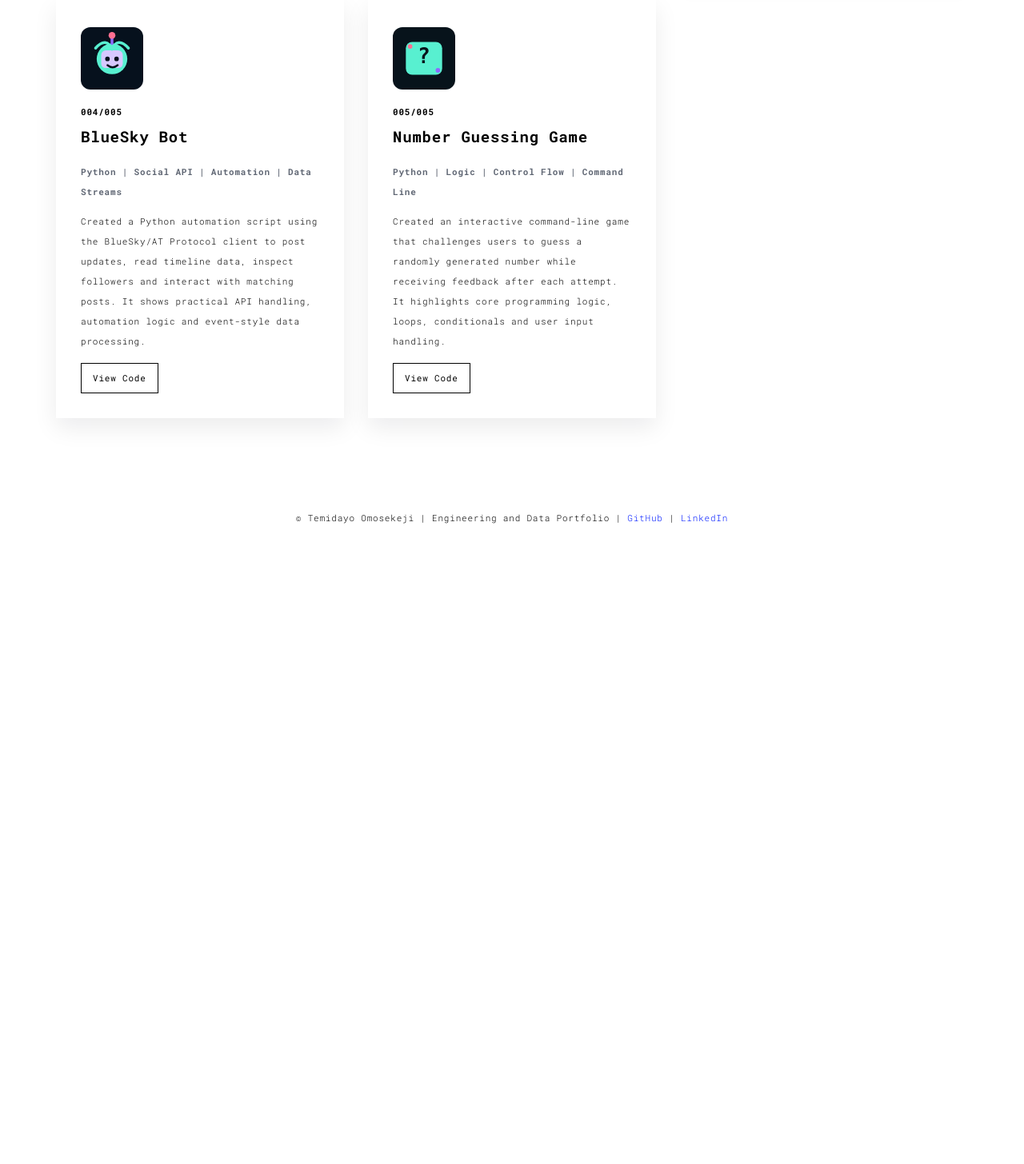
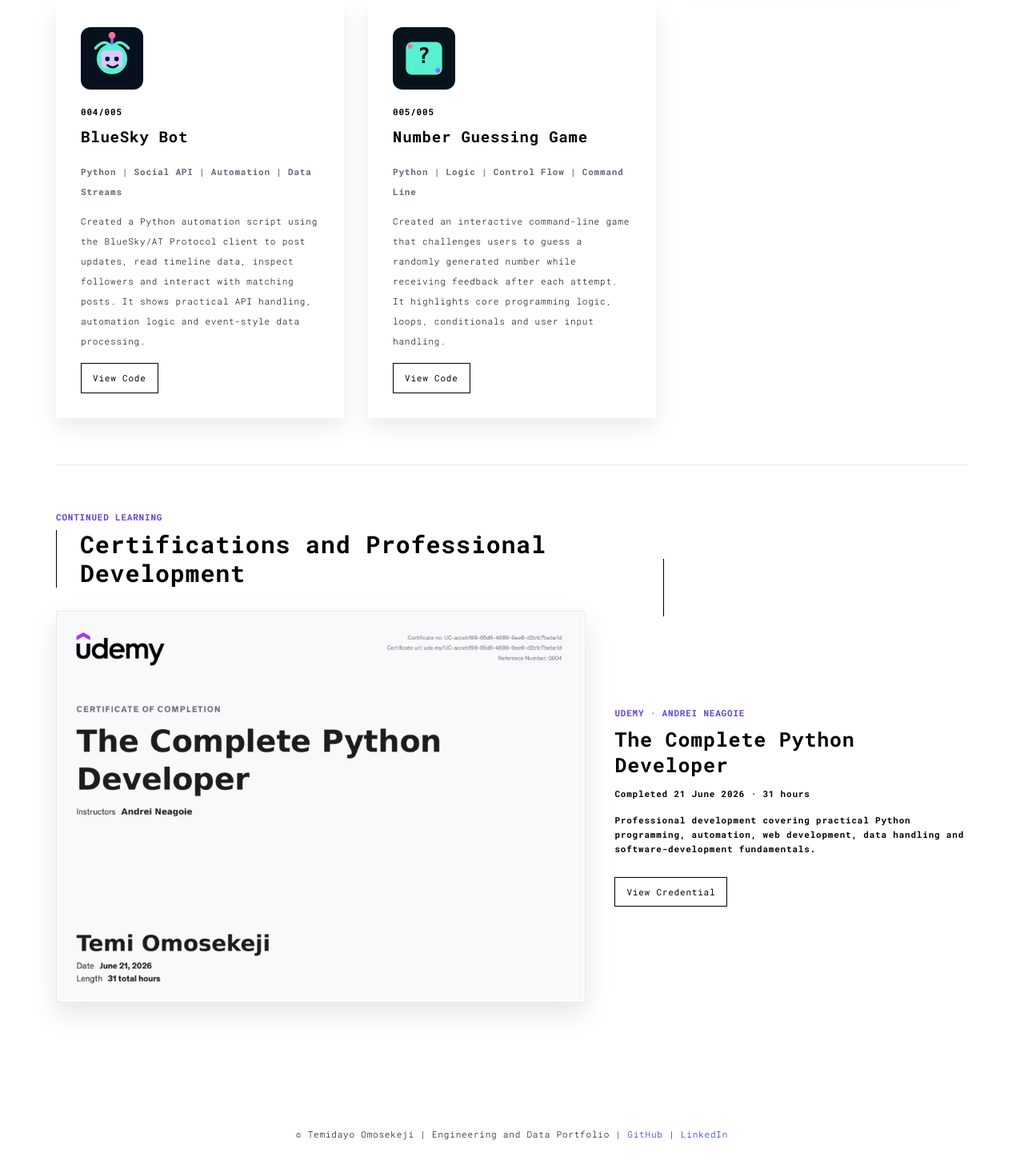
Before and after one commit to omosekeji88-cloud/Temi-Porto, a Flask app: page /works.html in a window 1280 px wide. Shown: the part 823-2279 px from the top of the page at 80% size. Before the commit the page ends 1478 px from the top, so only its background shows below. Run offline with Flask 3, Linux system fonts and the light colour scheme; some libraries are stand-ins or nearby versions.

Commit message:
Add Python certification section

```diff
--- a/static/portfolio.css
+++ b/static/portfolio.css
@@ -290,3 +290,85 @@ body {
     text-shadow: 0 3px 14px rgba(0, 0, 0, 1), 0 0 20px rgba(255, 209, 102, .65);
   }
 }
+
+
+.certifications-section {
+  margin: 26px 0 72px;
+  padding-top: 52px;
+  border-top: 1px solid var(--line);
+}
+
+.certifications-heading {
+  max-width: 760px;
+  margin-bottom: 28px;
+}
+
+.certifications-heading h2 {
+  margin: 4px 0 0;
+  font-size: 30px;
+  line-height: 1.2;
+}
+
+.section-kicker,
+.certification-provider {
+  margin: 0;
+  color: #6542d7;
+  font-weight: 700;
+  text-transform: uppercase;
+}
+
+.certification-entry {
+  display: grid;
+  grid-template-columns: minmax(0, 1.2fr) minmax(280px, .8fr);
+  gap: 36px;
+  align-items: center;
+}
+
+.certificate-preview {
+  display: block;
+  border: 1px solid var(--line);
+  box-shadow: 0 14px 32px rgba(6, 8, 20, .1);
+  transition: transform .22s ease, box-shadow .22s ease;
+}
+
+.certificate-preview:hover,
+.certificate-preview:focus {
+  transform: translateY(-5px);
+  box-shadow: 0 22px 44px rgba(6, 8, 20, .16);
+}
+
+.certificate-preview img {
+  display: block;
+  width: 100%;
+  height: auto;
+}
+
+.certification-copy h3 {
+  margin: 8px 0 12px;
+  font-size: 25px;
+  line-height: 1.25;
+}
+
+.certification-copy p {
+  font-weight: 600;
+  line-height: 1.65;
+}
+
+.certification-copy .btn {
+  margin-top: 10px;
+}
+
+@media (max-width: 768px) {
+  .certifications-section {
+    padding-top: 38px;
+  }
+
+  .certifications-heading h2 {
+    font-size: 25px;
+  }
+
+  .certification-entry {
+    grid-template-columns: 1fr;
+    gap: 24px;
+  }
+}
--- a/templates/works.html
+++ b/templates/works.html
@@ -12,7 +12,7 @@
 <link rel="icon" type="image/x-icon" href="{{ url_for('favicon') }}?v=10">
 <title>{% block title %}Temidayo Omosekeji Engineering and Data Portfolio{% endblock %}</title>
 <link href="{{ url_for('static', filename='main.3f6952e4.css') }}?v=10" rel="stylesheet">
-<link href="{{ url_for('static', filename='portfolio.css') }}?v=17" rel="stylesheet">
+<link href="{{ url_for('static', filename='portfolio.css') }}?v=19" rel="stylesheet">
 
 </head>
 <body>
@@ -102,6 +102,25 @@
         </div>
       </div>
     </div>
+
+    <section class="certifications-section" aria-labelledby="certifications-heading">
+      <div class="certifications-heading">
+        <p class="section-kicker">Continued learning</p>
+        <h2 id="certifications-heading">Certifications and Professional Development</h2>
+      </div>
+      <article class="certification-entry">
+        <a class="certificate-preview" href="https://www.udemy.com/certificate/UC-acceb198-05d6-4889-9ee6-d2b1c7bebe1d/" target="_blank" rel="noopener" aria-label="View The Complete Python Developer certificate on Udemy">
+          <img src="{{ url_for('static', filename='assets/certifications/complete-python-developer-certificate.png') }}" alt="Udemy certificate awarded to Temi Omosekeji for completing The Complete Python Developer course">
+        </a>
+        <div class="certification-copy">
+          <p class="certification-provider">Udemy &middot; Andrei Neagoie</p>
+          <h3>The Complete Python Developer</h3>
+          <p>Completed 21 June 2026 &middot; 31 hours</p>
+          <p>Professional development covering practical Python programming, automation, web development, data handling and software-development fundamentals.</p>
+          <a class="btn btn-default" href="https://www.udemy.com/certificate/UC-acceb198-05d6-4889-9ee6-d2b1c7bebe1d/" target="_blank" rel="noopener">View Credential</a>
+        </div>
+      </article>
+    </section>
   </div>
 </div>
 
```
Also changed, not shown: static/assets/certifications/complete-python-developer-certificate.png (added).
